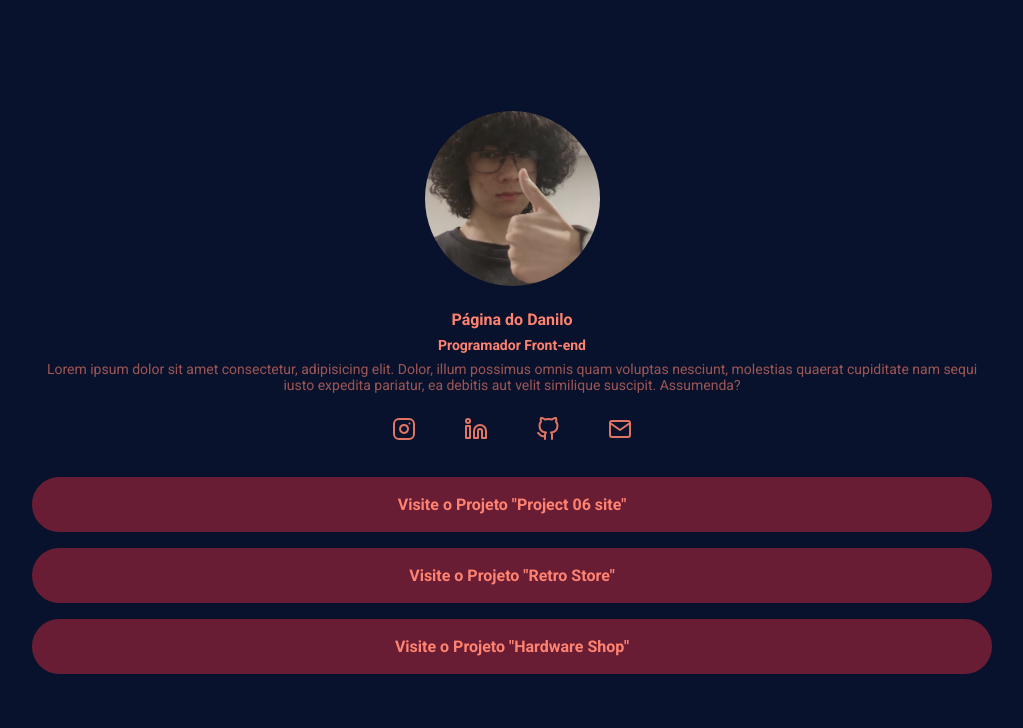
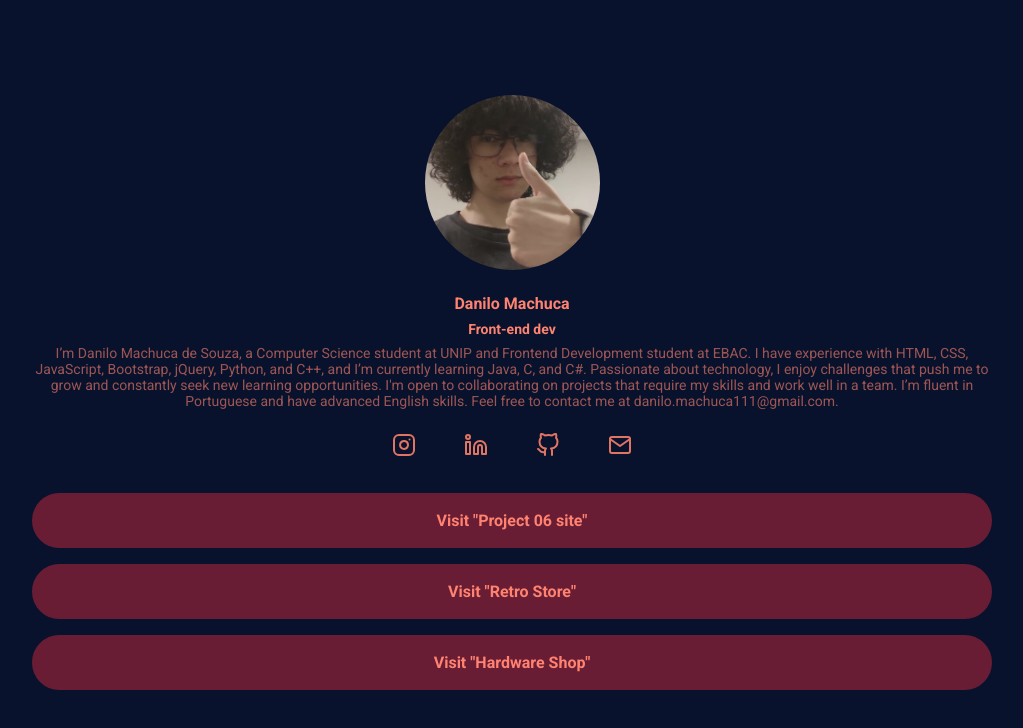
Before and after one commit to DaniloMachuca/profile_card, a website: page index.html in a window 1280 px wide. Shown: the whole page, without its empty margins (128-1151 px from the left). Drawn offline with Linux system fonts and the light colour scheme.

Commit message:
updated bio and language

```diff
--- a/index.html
+++ b/index.html
@@ -14,10 +14,10 @@
     <header>
             <img src="./src/images/normal_pfp.jpg" class="profile-pic">
             <div class="profile-bio">
-                <h1 class="profile-bio-name">Página do Danilo</h1>
-                <h2 class="profile-bio-subtitle">Programador Front-end</h2>
+                <h1 class="profile-bio-name">Danilo Machuca</h1>
+                <h2 class="profile-bio-subtitle">Front-end dev</h2>
                 <p class="profile-bio-description">
-                    Lorem ipsum dolor sit amet consectetur, adipisicing elit. Dolor, illum possimus omnis quam voluptas nesciunt, molestias quaerat cupiditate nam sequi iusto expedita pariatur, ea debitis aut velit similique suscipit. Assumenda?
+                    I’m Danilo Machuca de Souza, a Computer Science student at UNIP and Frontend Development student at EBAC. I have experience with HTML, CSS, JavaScript, Bootstrap, jQuery, Python, and C++, and I’m currently learning Java, C, and C#. Passionate about technology, I enjoy challenges that push me to grow and constantly seek new learning opportunities. I'm open to collaborating on projects that require my skills and work well in a team. I’m fluent in Portuguese and have advanced English skills. Feel free to contact me at danilo.machuca111@gmail.com.
                 </p>
             </div>
         </header>
@@ -41,17 +41,17 @@
             <ul class="project-list">
                 <li class="project-list-item">
                     <a href="">
-                        Visite o Projeto "Project 06 site"
+                        Visit "Project 06 site"
                     </a>
                 </li>
                 <li class="project-list-item">
                     <a href="">
-                        Visite o Projeto "Retro Store"
+                        Visit "Retro Store"
                     </a>
                 </li>
                 <li class="project-list-item">
                     <a href="">
-                        Visite o Projeto "Hardware Shop"
+                        Visit "Hardware Shop"
                     </a>
                 </li>
             </ul>
```
